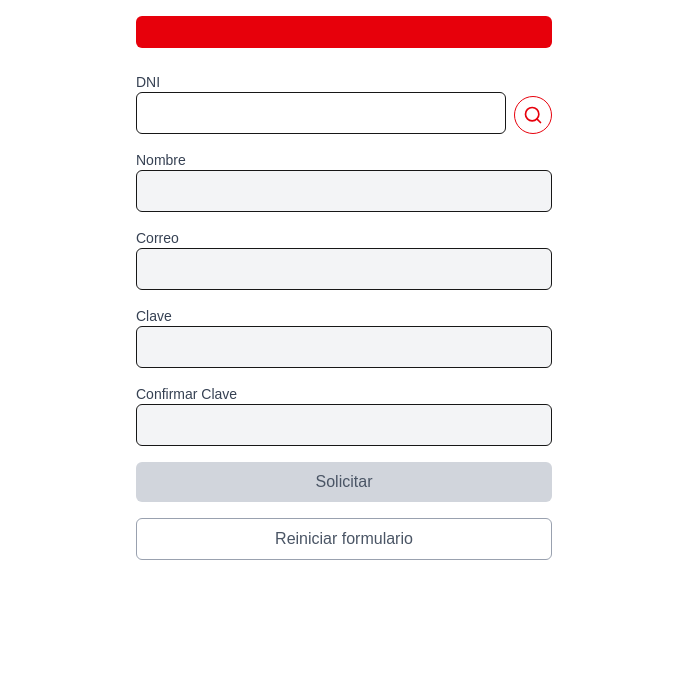
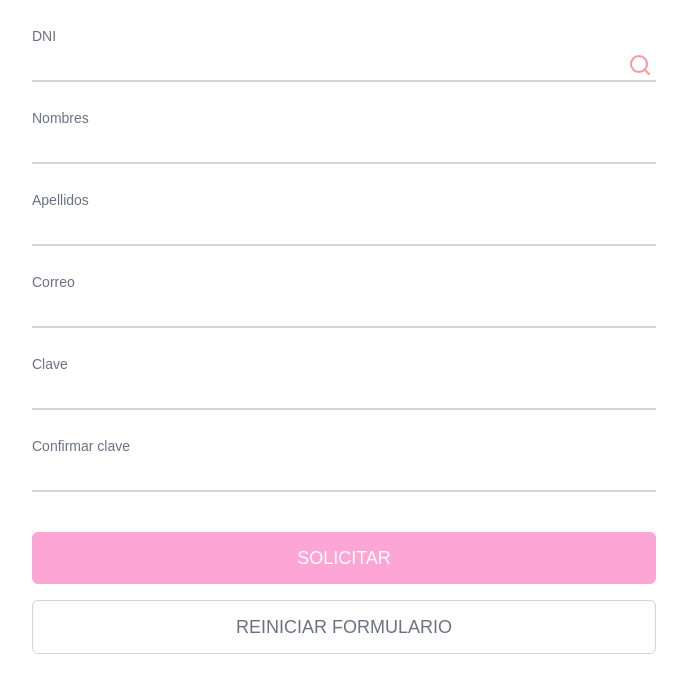
Before and after one commit to tdpcorpsa/singup, a Next.js app: page / in a window 1280 px wide. Shown: the top 692 px of the page, without its empty margins (296-983 px from the left). Built offline with nearby package versions, Linux system fonts and the light colour scheme.

Commit message:
SPA listo

```diff
--- a/src/app/api/send-verification-email/route.ts
+++ b/src/app/api/send-verification-email/route.ts
@@ -1,12 +1,11 @@
 import { NextResponse } from "next/server";
 import nodemailer from "nodemailer";
 import jwt from "jsonwebtoken";
-import bcrypt from "bcryptjs";
 
 const transporter = nodemailer.createTransport({
   host: "smtp.office365.com",
   port: 587,
-  secure: false, // Importante: false porque usamos STARTTLS, no SSL
+  secure: false,
   auth: {
     user: process.env.EMAIL_USER,
     pass: process.env.EMAIL_PASS,
@@ -16,31 +15,33 @@ const transporter = nodemailer.createTransport({
   },
 });
 
-
 export async function POST(req: Request) {
-  const { dni, nombreCompleto, email, clave } = await req.json();
-
-  const hashedPassword = await bcrypt.hash(clave, 10);
+  const { username, nombres, apellidos, mail, clave } = await req.json();
 
   const token = jwt.sign(
     {
-      dni,
-      nombreCompleto,
-      email,
-      hashedPassword,
+      username,
+      nombres,
+      apellidos,
+      mail,
+      password: clave, // en texto plano
     },
     process.env.JWT_SECRET as string,
     { expiresIn: "10m" }
   );
 
-  const verificationUrl = `http://localhost:3000/verify-email?token=${token}`;
+  const verificationUrl = `http://localhost:3000/api/verify-email?token=${token}`;
 
   await transporter.sendMail({
     from: `Registro <${process.env.EMAIL_USER}>`,
-    to: email,
+    to: mail,
     subject: "Verifica tu correo",
-    html: `<p>Haz clic en el siguiente enlace para verificar tu correo:</p>
-           <a href="${verificationUrl}" style="padding:10px 20px;background-color:#4CAF50;color:white;text-decoration:none;">Verificar Correo</a>`
+    html: `
+      <p>Haz clic en el siguiente enlace para verificar tu correo:</p>
+      <a href="${verificationUrl}" style="padding:10px 20px;background-color:#4CAF50;color:white;text-decoration:none;">
+        Verificar Correo
+      </a>
+    `
   });
 
   return NextResponse.json({ success: true });
--- a/src/app/api/verify-email/route.ts
+++ b/src/app/api/verify-email/route.ts
@@ -1,42 +1,84 @@
 import { NextResponse } from "next/server";
 import jwt from "jsonwebtoken";
-
-interface Usuario {
-  dni: string;
-  nombreCompleto: string;
-  email: string;
-  hashedPassword: string;
-}
-
-const fakeDB: Usuario[] = [];
 
 export async function GET(req: Request) {
   const { searchParams } = new URL(req.url);
   const token = searchParams.get("token");
 
   if (!token) {
-    return NextResponse.json({ success: false, message: "Token inválido" }, { status: 400 });
+    return NextResponse.json({ success: false, message: "Token no proporcionado" }, { status: 400 });
   }
 
   try {
     const payload = jwt.verify(token, process.env.JWT_SECRET as string) as {
-      dni: string;
-      nombreCompleto: string;
-      email: string;
-      hashedPassword: string;
+      username: string;
+      nombres: string;
+      apellidos: string;
+      mail: string;
+      password: string;
     };
 
-    fakeDB.push({
-      dni: payload.dni,
-      nombreCompleto: payload.nombreCompleto,
-      email: payload.email,
-      hashedPassword: payload.hashedPassword,
-    });
+    const userData = {
+      username: payload.username,
+      password: payload.password,
+      nombres: payload.nombres,
+      apellidos: payload.apellidos,
+      mail: payload.mail,
+    };
 
-    console.log("Usuario registrado:", fakeDB);
+    const createUserRes = await fetch(
+      `${process.env.NEXT_PUBLIC_TDP_API_BASE_URL}/rest/security/usuario/crear`,
+      {
+        method: "POST",
+        headers: { "Content-Type": "application/json" },
+        body: JSON.stringify(userData),
+      }
+    );
 
-    return NextResponse.json({ success: true, data: payload });
-  } catch {
-    return NextResponse.json({ success: false, message: "Token inválido o expirado" }, { status: 400 });
+    const responseText = await createUserRes.text();
+
+       let result;
+    try {
+      result = JSON.parse(responseText);
+
+      if (result.status === "failure" && result.error?.includes("Usuario ya existe")) {
+        return NextResponse.redirect("http://localhost:3000/registro-exitoso?yaExiste=true");
+      }
+
+      if (result.status !== "ok") {
+        return NextResponse.json(
+          {
+            success: false,
+            message: "Error al crear usuario",
+            error: result.error || result.text || "Respuesta inesperada",
+          },
+          { status: 500 }
+        );
+      }
+    } catch {
+      // Si no es JSON pero status HTTP fue 200, asumimos que se creó correctamente
+      if (createUserRes.status === 200) {
+        return NextResponse.redirect("http://localhost:3000/registro-exitoso");
+      } else {
+        return NextResponse.json(
+          {
+            success: false,
+            message: "Respuesta no válida del servidor externo",
+            raw: responseText,
+          },
+          { status: 502 }
+        );
+      }
+    }
+
+    // Todo bien
+    return NextResponse.redirect("http://localhost:3000/registro-exitoso");
+  } catch (err: unknown) {
+    console.error("Error verificando token:", err);
+console.error("JWT_SECRET:", process.env.JWT_SECRET);
+    return NextResponse.json(
+      { success: false, message: "Token inválido o expirado" },
+      { status: 400 }
+    );
   }
 }
--- a/src/app/globals.css
+++ b/src/app/globals.css
@@ -25,3 +25,10 @@ body {
   color: var(--foreground);
   font-family: Arial, Helvetica, sans-serif;
 }
+/* globals.css o layout.css */
+html, body {
+  overflow: hidden; /* ❌ elimina scroll de navegador embebido */
+  height: 100%;     /* ✅ asegura que ocupe todo el espacio del iframe */
+  margin: 0;
+  padding: 0;
+}
--- a/src/app/page.tsx
+++ b/src/app/page.tsx
@@ -3,221 +3,289 @@ import { useState, useEffect } from "react";
 import { Search } from "lucide-react";
 
 export default function Home() {
-  const [dni, setDni] = useState("");
-  const [dniValid, setDniValid] = useState(false);
-  const [nombreCompleto, setNombreCompleto] = useState("");
-  const [email, setEmail] = useState("");
+  const [username, setUsername] = useState("");
+  const [usernameValid, setUsernameValid] = useState(false);
+  const [nombres, setNombres] = useState("");
+  const [apellidos, setApellidos] = useState("");  const [mail, setMail] = useState("");
+  const [mailValid, setMailValid] = useState(false);
   const [clave, setClave] = useState("");
+  const [claveValid, setClaveValid] = useState(false);
   const [confirmarClave, setConfirmarClave] = useState("");
-  const [, setEmailSent] = useState(false);
+  const [confirmarClaveValid, setConfirmarClaveValid] = useState(false);
+  const [, setMailSent] = useState(false);
   const [formValid, setFormValid] = useState(false);
   const [isSearching, setIsSearching] = useState(false);
   const [showPopup, setShowPopup] = useState(false);
-const [emailError, setEmailError] = useState("");
+  const [showUsernameErrorPopup, setShowUsernameErrorPopup] = useState(false); // Nuevo estado para el popup de error de DNI
+  const [mailError, setMailError] = useState("");
   const [claveError, setClaveError] = useState("");
   const [confirmarClaveError, setConfirmarClaveError] = useState("");
   const [isLoading, setIsLoading] = useState(false);
-const [dniError, setDniError] = useState("");
+  const [usernameError, setUsernameError] = useState("");
+
   useEffect(() => {
-  const dniTrimmed = dni.trim();
+    const usernameTrimmed = username.trim();
 
-  if (dniTrimmed === "") {
-    setDniError("");
+    if (usernameTrimmed === "") {
+      setUsernameError("");
       return;
     }
 
-  if (dniTrimmed.length < 8) {
-    setDniError("La identificación debe tener al menos 8 caracteres.");
+    if (usernameTrimmed.length < 8) {
+      setUsernameError("La identificación debe tener al menos 8 caracteres.");
     } else {
-    setDniError("");
+      setUsernameError("");
     }
-}, [dni]);
+  }, [username]);
 
+  const handleUsernameCheck = async () => {
+    if (usernameError) return;
+    setIsSearching(true);
 
-const handleDniCheck = async () => {
-    if (dniError) return;
-  setIsSearching(true);
     const res = await fetch(`/api/check-dni`, {
       method: "POST",
       headers: { "Content-Type": "application/json" },
-    body: JSON.stringify({ dni })
+      body: JSON.stringify({ dni: username })
     });
     const data = await res.json();
 
     if (data?.data?.ESTADO === "ACTIVO") {
-    setDniValid(true);
-    setNombreCompleto(data.data.NOMBRE.trim());
+      if (data.data?.mail && data.data.mail.trim() !== "") {
+        setUsernameValid(false);
+        setShowUsernameErrorPopup(true);
+        setIsSearching(false);
+        return;
+      }
+
+      const nombreParts = data.data.NOMBRE.trim().split(" ").filter(Boolean);
+      const posiblesApellidos = nombreParts.slice(0, 2).join(" ");
+      const posiblesNombres = nombreParts.slice(2).join(" ");
+      setNombres(posiblesNombres);
+      setApellidos(posiblesApellidos);
+      setUsernameValid(true);
     } else {
-    setDniValid(false);
-    setNombreCompleto("");
-    alert("DNI no válido o trabajador no activo");
+      setUsernameValid(false);
+      setNombres("");
+      setApellidos("");
+      setShowUsernameErrorPopup(true);
     }
+
     setIsSearching(false);
   };
 
 
   const handleResetForm = () => {
-    setDni("");
-    setDniValid(false);
-    setNombreCompleto("");
-    setEmail("");
+    setUsername("");
+    setUsernameValid(false);
+    setNombres("");
+    setApellidos("");
+    setMail("");
+    setMailValid(false);
     setClave("");
+    setClaveValid(false);
     setConfirmarClave("");
-    setEmailSent(false);
+    setConfirmarClaveValid(false);
+    setMailSent(false);
     setFormValid(false);
   };
 
-  const handleSendEmail = async () => {
-  if (emailError || claveError || confirmarClaveError || !formValid) return;
+  const handleSendMail = async () => {
+    if (mailError || claveError || confirmarClaveError || !formValid) return;
 
     setIsLoading(true);
     const res = await fetch("/api/send-verification-email", {
       method: "POST",
       headers: { "Content-Type": "application/json" },
-    body: JSON.stringify({ dni, nombreCompleto, email, clave })
+      body: JSON.stringify({
+        username,
+        mail,
+        clave,
+        nombres,
+        apellidos
+      })
     });
 
     setIsLoading(false);
-    if (res.ok)
-  setEmailSent(true);
+    if (res.ok) {
+      setMailSent(true);
       setShowPopup(true);
       handleResetForm();
+    }
   };
+
   useEffect(() => {
-  // Email formato simple regex
-const emailRegex = /^[\w.-]+@([\w-]+\.)+[\w-]{2,4}$/;
-  if (email && !emailRegex.test(email)) {
-    setEmailError("Ingresa un correo válido.");
+    // Mail formato simple regex
+    const mailRegex = /^[\w.-]+@([\w-]+\.)+[\w-]{2,4}$/;
+    if (mail && !mailRegex.test(mail)) {
+      setMailError("Ingresa un correo válido.");
+      setMailValid(false);
+    } else if (mail) {
+      setMailError("");
+      setMailValid(true);
     } else {
-    setEmailError("");
+      setMailError("");
+      setMailValid(false);
     }
 
     // Clave mínimo 6 caracteres
     if (clave && clave.length < 6) {
       setClaveError("Clave mínima de 6 caracteres.");
+      setClaveValid(false);
+    } else if (clave) {
+      setClaveError("");
+      setClaveValid(true);
     } else {
       setClaveError("");
+      setClaveValid(false);
     }
 
-  // Confirmar clave
+    // Confirmar clave - asegurarse de que la validación sea correcta
     if (confirmarClave && clave !== confirmarClave) {
       setConfirmarClaveError("Las claves no coinciden.");
+      setConfirmarClaveValid(false);
+    } else if (confirmarClave && clave === confirmarClave && clave.length >= 6) {
+      setConfirmarClaveError("");
+      setConfirmarClaveValid(true);
+      // Asegurarse de que la clave principal también se marque como válida
+      setClaveValid(true);
     } else {
       setConfirmarClaveError("");
+      setConfirmarClaveValid(false);
     }
-}, [email, clave, confirmarClave]);
+  }, [mail, clave, confirmarClave]);
 
   useEffect(() => {
     if (
-      dniValid &&
-      nombreCompleto.trim() &&
-      email.trim() &&
+      usernameValid &&
+      nombres.trim() &&
+      apellidos.trim() &&
+      mail.trim() &&
+      mailValid &&
       clave &&
+      claveValid &&
       confirmarClave &&
-      clave === confirmarClave
+      confirmarClaveValid
     ) {
       setFormValid(true);
     } else {
       setFormValid(false);
     }
-  }, [dniValid, nombreCompleto, email, clave, confirmarClave]);
+  }, [
+    usernameValid,
+    nombres,
+    apellidos,
+    mail,
+    mailValid,
+    clave,
+    claveValid,
+    confirmarClave,
+    confirmarClaveValid
+  ]);
 
   return (
-    <div className="max-w-md mx-auto p-4">
-      <header className="bg-red-600 text-white py-4 px-6 rounded-md flex justify-between items-center">
+    <div className="max-w-2xl mx-auto min-h-screen"> {/* Cambiado de max-w-md a max-w-2xl para hacerlo más ancho */}
 
-      </header>
 
-      <form className="space-y-4 mt-6" onSubmit={(e) => { e.preventDefault(); handleDniCheck(); }}>
-        <div className="flex items-end gap-2">
-          <div className="flex-1">
-            <label className="block text-sm font-medium text-gray-700">DNI</label>
+      <div className="p-6 space-y-6"> {/* Aumentado el padding */}
+        <div className="relative">
+          <label className="text-gray-500 text-sm font-normal">DNI</label>
+          <div className="flex items-center">
             <input
               type="text"
-              value={dni}
-              onChange={(e) => setDni(e.target.value)}
-disabled={dniValid || isSearching}
-className={`w-full border rounded-md px-3 py-2 ${(dniValid || isSearching) ? "bg-gray-100 cursor-not-allowed" : ""}`}
-
+              value={username}
+              onChange={(e) => setUsername(e.target.value)}
+              disabled={usernameValid || isSearching}
+              className={`w-full py-1 border-b-2 ${usernameError ? 'border-red-500' : usernameValid ? 'border-green-600' : 'border-gray-300'} focus:outline-none`}
             />
-            {dniError && (
-  <p className="text-red-500 text-sm mt-1">{dniError}</p>
+            <button
+              onClick={handleUsernameCheck}
+              disabled={isSearching || usernameValid || !!usernameError || username.trim().length < 8}
+              className={`absolute right-0 text-red-500 hover:bg-red-50 p-1 rounded-full transition-colors ${(isSearching || usernameValid || !!usernameError || username.trim().length < 8) ? 'opacity-50 cursor-not-allowed' : ''}`}
+            >
+              <Search className="w-6 h-6" />
+            </button>
+          </div>
+          {usernameError && (
+            <p className="text-red-500 text-sm mt-1">{usernameError}</p>
           )}
-          </div>
-<button
-  type="submit"
-  disabled={isSearching || dniValid}
-  className={`p-2 rounded-full border border-red-600 text-red-600 ${!dniValid && !isSearching ? "hover:bg-red-100" : "cursor-not-allowed opacity-50"}`}
->
-  {isSearching ? <div className="animate-spin border-2 border-red-600 border-t-transparent rounded-full w-5 h-5"></div> : <Search className="w-5 h-5" />}
-</button>
         </div>
 
       <div>
-          <label className="block text-sm font-medium text-gray-700">Nombre</label>
+        <label className="text-gray-500 text-sm font-normal">Nombres</label>
         <input
           type="text"
-            value={nombreCompleto}
+          value={nombres}
           readOnly
-            className="w-full border rounded-md px-3 py-2 bg-gray-100"
+          className={`w-full py-1 border-b-2 ${nombres ? 'border-green-600' : 'border-gray-300'} focus:outline-none`}
         />
       </div>
 
       <div>
-  <label className="block text-sm font-medium text-gray-700">Correo</label>
+        <label className="text-gray-500 text-sm font-normal">Apellidos</label>
         <input
-    type="email"
-    value={email}
-    onChange={(e) => setEmail(e.target.value)}
-    disabled={!dniValid || isSearching}
-    className={`w-full border rounded-md px-3 py-2 ${(!dniValid || isSearching) ? "bg-gray-100 cursor-not-allowed" : ""}`}
+          type="text"
+          value={apellidos}
+          readOnly
+          className={`w-full py-1 border-b-2 ${apellidos ? 'border-green-600' : 'border-gray-300'} focus:outline-none`}
         />
-  {emailError && <p className="text-red-500 text-sm mt-1">{emailError}</p>}
       </div>
 
         <div>
-  <label className="block text-sm font-medium text-gray-700">Clave</label>
+          <label className="text-gray-500 text-sm font-normal">Correo</label>
+          <input
+            type="email"
+            value={mail}
+            onChange={(e) => setMail(e.target.value)}
+            disabled={!usernameValid || isSearching}
+            className={`w-full py-1 border-b-2 ${mailError ? 'border-red-500' : mailValid ? 'border-green-600' : 'border-gray-300'} focus:outline-none`}
+          />
+          {mailError && <p className="text-red-500 text-sm mt-1">{mailError}</p>}
+        </div>
+
+        <div>
+          <label className="text-gray-500 text-sm font-normal">Clave</label>
           <input
             type="password"
             value={clave}
             onChange={(e) => setClave(e.target.value)}
-    disabled={!dniValid || isSearching}
-    className={`w-full border rounded-md px-3 py-2 ${(!dniValid || isSearching) ? "bg-gray-100 cursor-not-allowed" : ""}`}
+            disabled={!usernameValid || isSearching}
+            className={`w-full py-1 border-b-2 ${claveError ? 'border-red-500' : claveValid ? 'border-green-600' : 'border-gray-300'} focus:outline-none`}
           />
           {claveError && <p className="text-red-500 text-sm mt-1">{claveError}</p>}
         </div>
 
         <div>
-  <label className="block text-sm font-medium text-gray-700">Confirmar Clave</label>
+          <label className="text-gray-500 text-sm font-normal">Confirmar clave</label>
           <input
             type="password"
             value={confirmarClave}
             onChange={(e) => setConfirmarClave(e.target.value)}
-    disabled={!dniValid || isSearching}
-    className={`w-full border rounded-md px-3 py-2 ${(!dniValid || isSearching) ? "bg-gray-100 cursor-not-allowed" : ""}`}
+            disabled={!usernameValid || isSearching}
+            className={`w-full py-1 border-b-2 ${confirmarClaveError ? 'border-red-500' : confirmarClaveValid ? 'border-green-600' : 'border-gray-300'} focus:outline-none`}
           />
           {confirmarClaveError && <p className="text-red-500 text-sm mt-1">{confirmarClaveError}</p>}
         </div>
 
-
+        <div className="pt-4"> {/* Añadido padding superior para separar los botones */}
           <button
             type="button"
-  onClick={handleSendEmail}
+            onClick={handleSendMail}
             disabled={!formValid}
-  className={`w-full py-2 rounded-md transition ${formValid ? "bg-red-600 text-white hover:bg-red-700" : "bg-gray-300 text-gray-600 cursor-not-allowed"}`}
+            className={`w-full py-3 text-white font-normal text-lg rounded-md ${formValid ? 'bg-red-500 hover:bg-red-600' : 'bg-pink-300'}`}
           >
-  Solicitar
+            SOLICITAR
           </button>
 
           <button
             type="button"
             onClick={handleResetForm}
-  className="w-full py-2 rounded-md border border-gray-400 text-gray-600 hover:bg-gray-100 transition"
+            className="w-full py-3 mt-4 border border-gray-300 text-gray-500 font-normal text-lg rounded-md hover:bg-gray-50"
           >
-  Reiniciar formulario
+            REINICIAR FORMULARIO
           </button>
+        </div>
+      </div>
 
-      </form>
       {showPopup && (
         <div className="fixed inset-0 bg-opacity-1 backdrop-blur-sm flex items-center justify-center z-50">
           <div className="bg-white rounded-md p-6 shadow-lg text-center">
@@ -232,6 +300,20 @@ className={`w-full border rounded-md px-3 py-2 ${(dniValid || isSearching) ? "bg
         </div>
       )}
 
+      {/* Nuevo popup para error de DNI */}
+      {showUsernameErrorPopup && (
+        <div className="fixed inset-0 bg-opacity-1 backdrop-blur-sm flex items-center justify-center z-50">
+          <div className="bg-white rounded-md p-6 shadow-lg text-center">
+            <p className="text-red-600 font-semibold">DNI no válido o trabajador no activo</p>
+            <button
+              onClick={() => setShowUsernameErrorPopup(false)}
+              className="mt-4 px-4 py-2 bg-red-600 text-white rounded-md hover:bg-red-700"
+            >
+              Aceptar
+            </button>
+          </div>
+        </div>
+      )}
 
       {isLoading && (
         <div className="fixed inset-0 bg-opacity-1 backdrop-blur-sm flex items-center justify-center z-50">
--- a/src/app/registro-exitoso/page.tsx
+++ b/src/app/registro-exitoso/page.tsx
@@ -1,9 +1,30 @@
+"use client";
+import { useSearchParams, useRouter } from "next/navigation";
+import { useEffect } from "react";
+
 export default function RegistroExitoso() {
+  const searchParams = useSearchParams();
+  const router = useRouter();
+
+  const yaExiste = searchParams.get("yaExiste") === "true";
+  const nuevo = searchParams.get("nuevo") === "true";
+
+  useEffect(() => {
+    // Si no viene de un flujo válido, redirige al inicio
+    if (!yaExiste && !nuevo) {
+      router.replace("/");
+    }
+  }, [yaExiste, nuevo, router]);
+
   return (
     <main className="flex min-h-screen items-center justify-center">
       <div className="text-center">
         <h1 className="text-3xl font-bold mb-4">¡Registro Exitoso!</h1>
-        <p>Ahora puedes iniciar sesión.</p>
+        {yaExiste ? (
+          <p>Este usuario ya estaba registrado. Puedes iniciar sesión.</p>
+        ) : (
+          <p>Tu cuenta fue creada correctamente. Ahora puedes iniciar sesión.</p>
+        )}
       </div>
     </main>
   );
--- a/src/app/verify-email/page.tsx
+++ /dev/null
@@ -1,52 +0,0 @@
-//app/verify-email/page.tsx
-"use client";
-import { useSearchParams, useRouter } from "next/navigation";
-import { useEffect, useState } from "react";
-
-export default function VerifyEmailPage() {
-  const searchParams = useSearchParams();
-  const router = useRouter();
-  const token = searchParams.get("token");
-
-  const [status, setStatus] = useState<"verifying" | "success" | "error">("verifying");
-
-  useEffect(() => {
-    if (!token) {
-      setStatus("error");
-      return;
-    }
-
-    const verifyToken = async () => {
-      try {
-        const res = await fetch(`/api/verify-email?token=${token}`);
-        const data = await res.json();
-
-        if (res.ok && data.success) {
-          setStatus("success");
-
-          setTimeout(() => {
-            router.push("/registro-exitoso");
-          }, 2000);
-        } else {
-          setStatus("error");
-        }
-      } catch  {
-        setStatus("error");
-      }
-    };
-
-    verifyToken();
-  }, [token, router]);
-
-  if (status === "verifying") return <p>Verificando...</p>;
-  if (status === "error") return <p>Error: Token inválido o expirado</p>;
-
-  return (
-    <div className="flex min-h-screen items-center justify-center">
-      <div className="text-center space-y-4">
-        <h1 className="text-3xl font-bold">¡Registro Exitoso!</h1>
-        <p>Redirigiendo...</p>
-      </div>
-    </div>
-  );
-}
```
Lines whose indentation alone changed are shown as unchanged.
